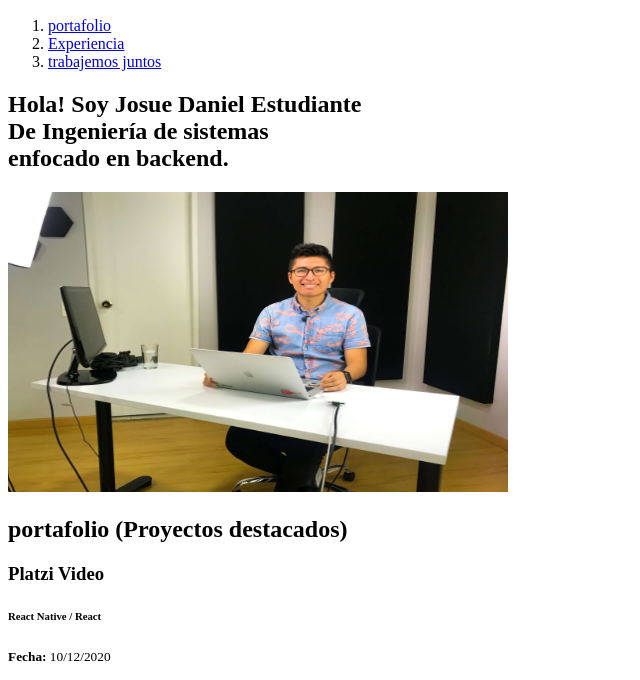
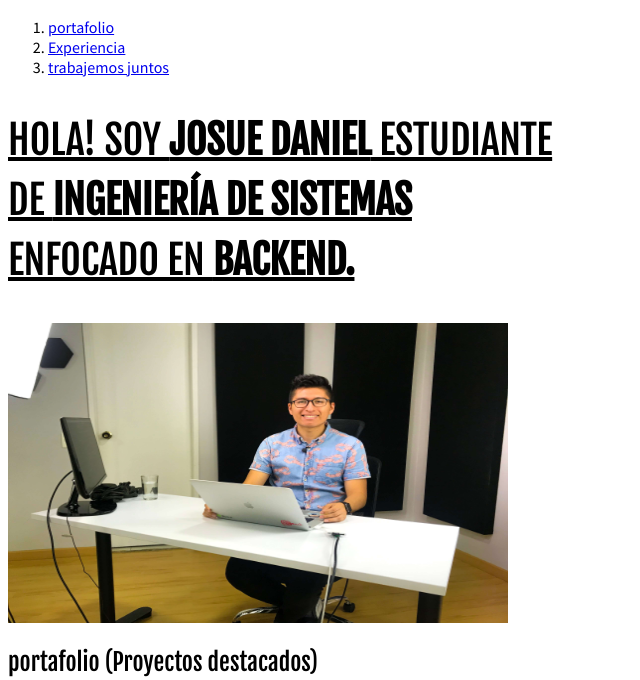
Before and after one commit to JosueRS12/MyFirstWebPage, a plain HTML site: page index.html in a window 1280 px wide. Shown: the part 105-785 px from the top of the page, without its empty margins (0-640 px from the left). Drawn offline with Linux system fonts and the light colour scheme.

Commit message:
Modifique la fuente, y el h1 de mi proyecto

```diff
--- a/estilos/estilos.css
+++ b/estilos/estilos.css
@@ -3,3 +3,25 @@ selectores
 declaraciones
 propiedades
 valores */
+
+body{
+    font-family: 'Source Sans Pro','Times New Roman';
+}
+
+h1,
+h2,
+h3,
+h4,
+h5,
+h6{
+    font-family: 'Fjalla One', sans-serif;
+    font-weight: normal;
+}
+
+h1{
+    font-size: 40px; /* tamaño de letra */
+    line-height: 1.5em; /* espacio entre lineas */
+    letter-spacing: -.2px; /*espacio entre letras */
+    text-transform: uppercase; /* se transforma a mayusculas */
+    text-decoration: underline; /* subrayado */
+}
--- a/index.html
+++ b/index.html
@@ -4,6 +4,7 @@
         <meta charset="UTF-8"/> <!-- meta=> caracteristicas especiales de la pag. charset=> caracteres, en este caso UTF-8 (contiene "ñ" y tildes) -->
         <title>Josue Rodriguez</title>
         <link rel="icon" type="image/png" href="images/favicon.png"> <!--rel=> relacion. type=> tipo. href=> locacion o ubicación.-->
+        <link href="https://fonts.googleapis.com/css?family=Fjalla+One|Source+Sans+Pro&display=swap" rel="stylesheet">
         <link rel="stylesheet" href="estilos/estilos.css">
     </head>
     <body>
```
